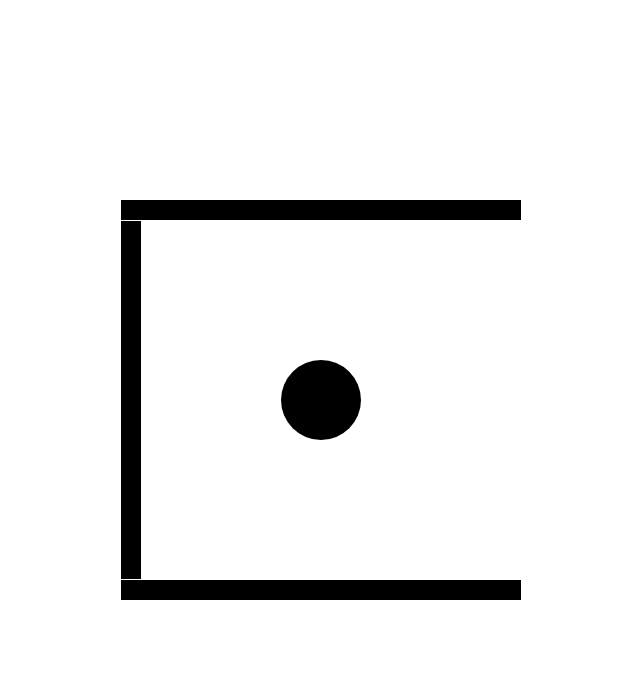
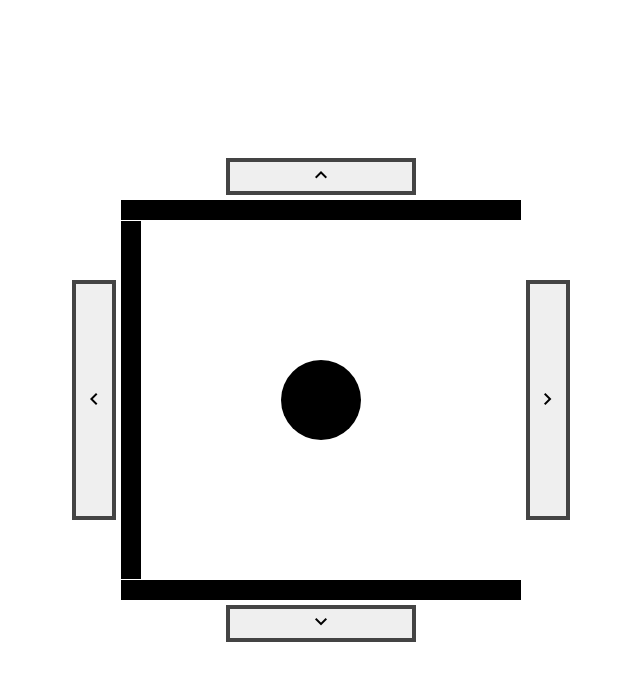
Before and after one commit to amonjerro/labyrinth_game, a plain HTML site: page index.html in a window 1280 px wide. Shown: the whole page, without its empty margins (319-959 px from the left). Drawn offline with nearby package versions, Linux system fonts and the light colour scheme.

Commit message:
Buttons for non-keyboard players

```diff
--- a/css/style.css
+++ b/css/style.css
@@ -2,5 +2,37 @@
     display:flex;
     justify-content: center;
     align-items: center;
+
+}
+.vertical{
+    flex-direction: column;
     height:98vh;
 }
+.gutter,.lateral{
+    margin:5px;
+}
+.gutter{
+    display:flex;
+    justify-content: center;
+    width:100%;
+}
+
+
+.lateral{
+    height:60%
+}
+@media screen and (max-width:600px) {
+    .bread{
+        width:33%
+    }
+}
+.bread{
+    width:15%;
+}
+
+
+
+.button{
+    cursor:pointer;
+    border:4px solid #444;
+}
--- a/index.html
+++ b/index.html
@@ -3,14 +3,41 @@
     <head>
         <title>Labyrinth Game</title>
         <link rel="stylesheet" href="css/style.css">
+        <link rel="stylesheet" href="https://fonts.googleapis.com/css2?family=Material+Symbols+Outlined:opsz,wght,FILL,GRAD@48,700,0,0" />
         <script src="js/utils.js"></script>
         <script src="js/game_state.js"></script>
         <script src="js/controls.js"></script>
         <script src="js/gui.js"></script>
     </head>
     <body>
-        <div class="container">
-            <canvas id="the_canvas" width="400" height="400"></canvas>
+        <div class="vertical container">
+            <div class="gutter">
+                <button onclick="moveUp()" class="button bread">
+                    <span class="material-symbols-outlined">
+                        keyboard_arrow_up
+                    </span>
+                </button>
+            </div>
+            <div class="container">
+                <button onclick="moveLeft()" class="lateral button">
+                    <span class="material-symbols-outlined">
+                        keyboard_arrow_left
+                    </span>
+                </button>
+                <canvas id="the_canvas" width="400" height="400"></canvas>
+                <button onclick="moveRight()" class="lateral button">
+                    <span class="material-symbols-outlined">
+                        keyboard_arrow_right
+                    </span>
+                </button>
+            </div>
+            <div class="gutter">
+                <button onclick="moveDown()" class="button bread">
+                    <span class="material-symbols-outlined">
+                        keyboard_arrow_down
+                    </span>
+                </button>
+            </div>
         </div>
         <script>
             initialize()
```
